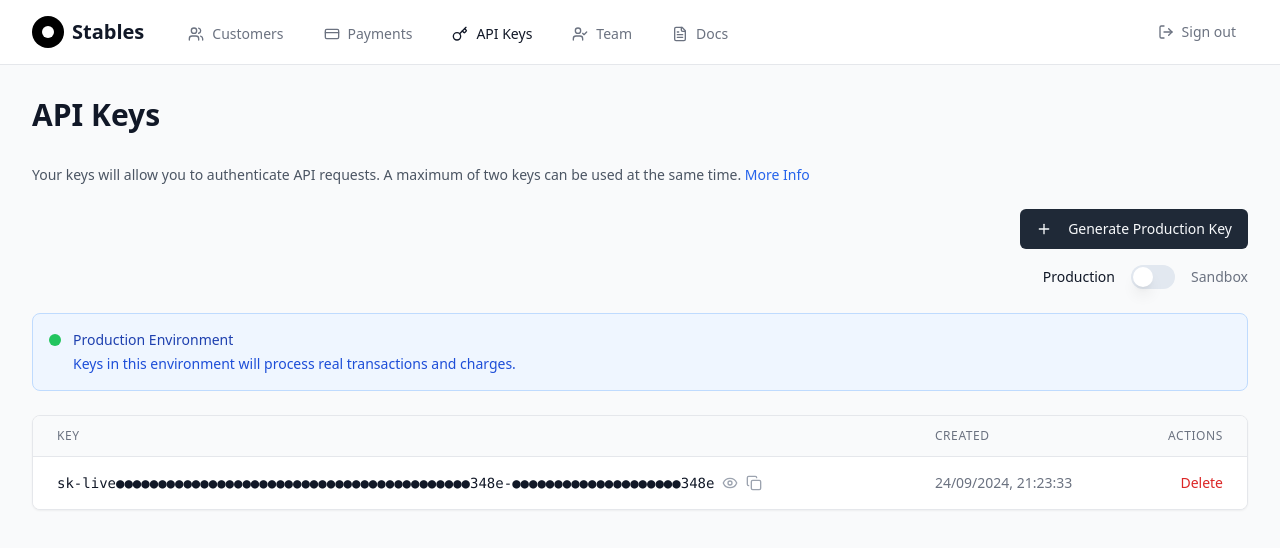
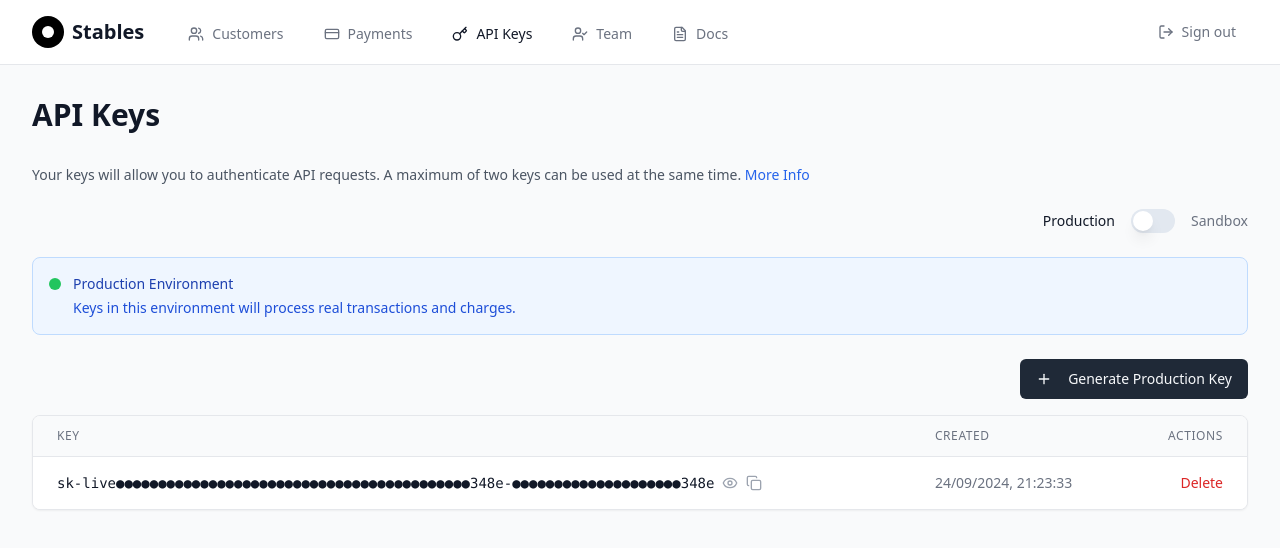
Before and after one commit to highlag555/stable-admin-view, a React (Vite) app: page /api-keys in a window 1280 px wide. Shown: the top 548 px of the page. Built offline with nearby package versions, Linux system fonts and the light colour scheme.

Commit message:
Move Generate API key button
Move the "Generate API key" button under the callout in the API keys page.

```diff
--- a/src/pages/ApiKeys.tsx
+++ b/src/pages/ApiKeys.tsx
@@ -218,18 +218,7 @@ const ApiKeys = () => {
         </p>
       </div>
 
-      {/* Generate Key Button */}
-      <div className="flex justify-end mb-4">
-        <Button
-          onClick={() => generateApiKey(activeTab)}
-          className="bg-gray-800 hover:bg-gray-700"
-        >
-          <Plus className="w-4 h-4 mr-2" />
-          Generate {activeTab === 'production' ? 'Production' : 'Sandbox'} Key
-        </Button>
-      </div>
-
-      {/* Environment Toggle - Right aligned under Generate button */}
+      {/* Environment Toggle - Right aligned */}
       <div className="flex justify-end mb-6">
         <div className="flex items-center space-x-4">
           <span className={`text-sm font-medium ${activeTab === 'production' ? 'text-gray-900' : 'text-gray-500'}`}>
@@ -266,6 +255,17 @@ const ApiKeys = () => {
             </p>
           </div>
         </div>
+      </div>
+
+      {/* Generate Key Button - Moved under callout */}
+      <div className="flex justify-end mb-4">
+        <Button
+          onClick={() => generateApiKey(activeTab)}
+          className="bg-gray-800 hover:bg-gray-700"
+        >
+          <Plus className="w-4 h-4 mr-2" />
+          Generate {activeTab === 'production' ? 'Production' : 'Sandbox'} Key
+        </Button>
       </div>
 
       {/* API Keys Table */}
```
